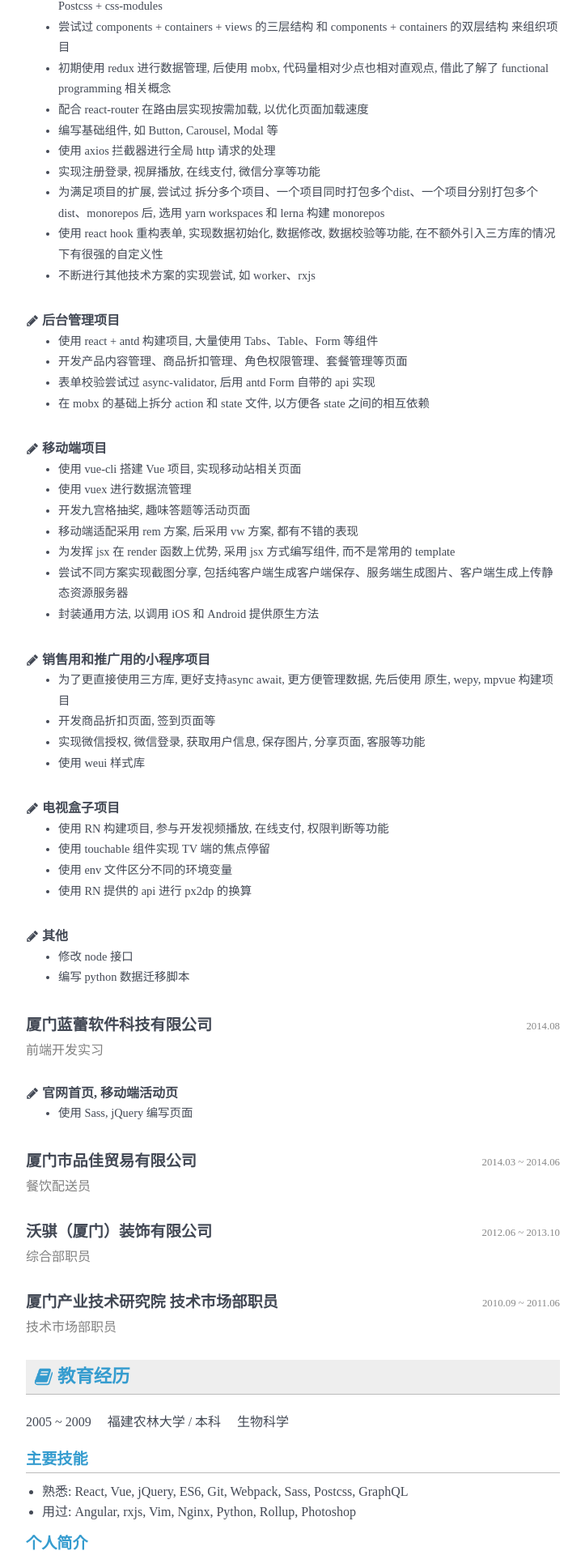
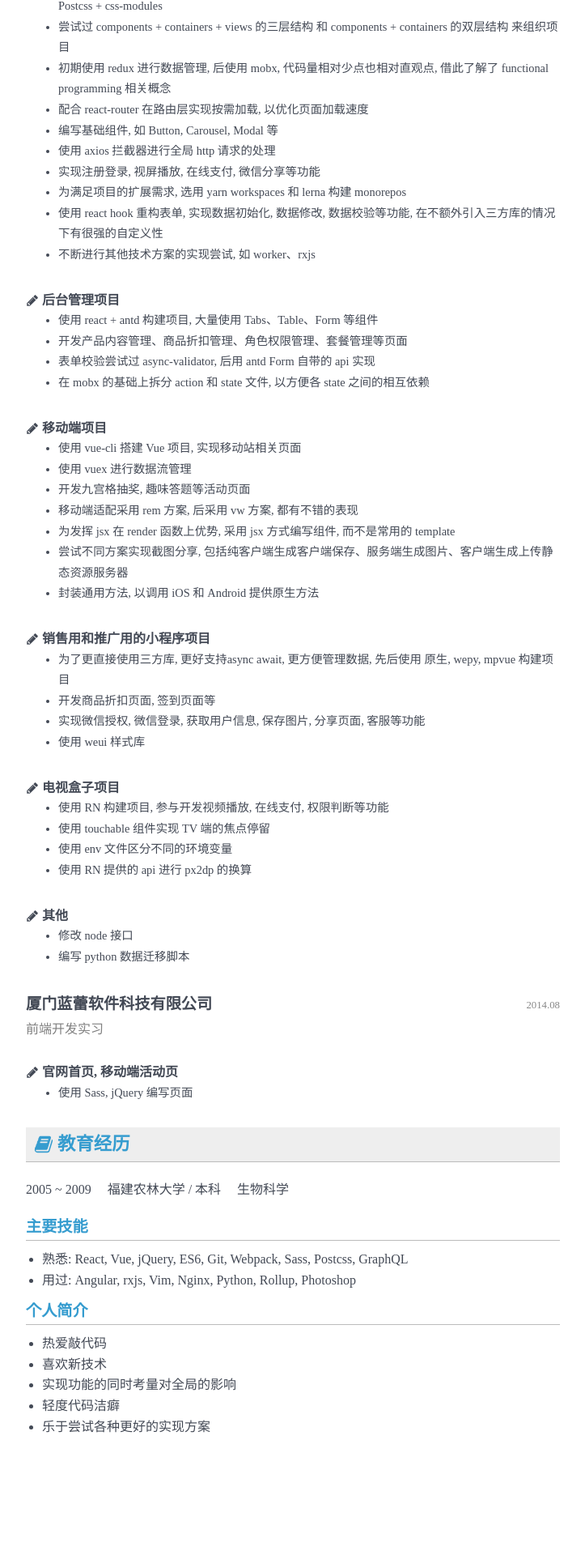
Before and after one commit to gino20/resume, a Vue app: page /#/ in a window 1280 px wide. Shown: the part 655-2575 px from the top of the page at 81% size, without its empty margins (278-1001 px from the left). After the commit the page ends 2454 px from the top, so only its background shows below. Built offline with nearby package versions, Linux system fonts and the light colour scheme.

Commit message:
fix: update resume

```diff
--- a/src/constants.ts
+++ b/src/constants.ts
@@ -15,7 +15,7 @@
   profile: {
     gender: "男",
     birth: "1987.01",
-    workingYears: "4年",
+    workingYears: "5年",
     hobbies: ["足球", "篮球"]
   },
   education: [
@@ -48,7 +48,7 @@
             "编写基础组件, 如 Button, Carousel, Modal 等",
             "使用 axios 拦截器进行全局 http 请求的处理",
             "实现注册登录, 视屏播放, 在线支付, 微信分享等功能",
-            "为满足项目的扩展, 尝试过 拆分多个项目、一个项目同时打包多个dist、一个项目分别打包多个dist、monorepos 后, 选用 yarn workspaces 和 lerna 构建 monorepos",
+            "为满足项目的扩展需求, 选用 yarn workspaces 和 lerna 构建 monorepos",
             "使用 react hook 重构表单, 实现数据初始化, 数据修改, 数据校验等功能, 在不额外引入三方库的情况下有很强的自定义性",
             "不断进行其他技术方案的实现尝试, 如 worker、rxjs"
           ]
@@ -109,21 +109,6 @@
           missions: ["使用 Sass, jQuery 编写页面"]
         }
       ]
-    },
-    {
-      company: "厦门市品佳贸易有限公司",
-      during: "2014.03 ~ 2014.06",
-      post: "餐饮配送员"
-    },
-    {
-      company: "沃骐（厦门）装饰有限公司",
-      during: "2012.06 ~ 2013.10",
-      post: "综合部职员"
-    },
-    {
-      company: "厦门产业技术研究院 技术市场部职员",
-      during: "2010.09 ~ 2011.06",
-      post: "技术市场部职员"
     }
   ],
   skills: [
```
